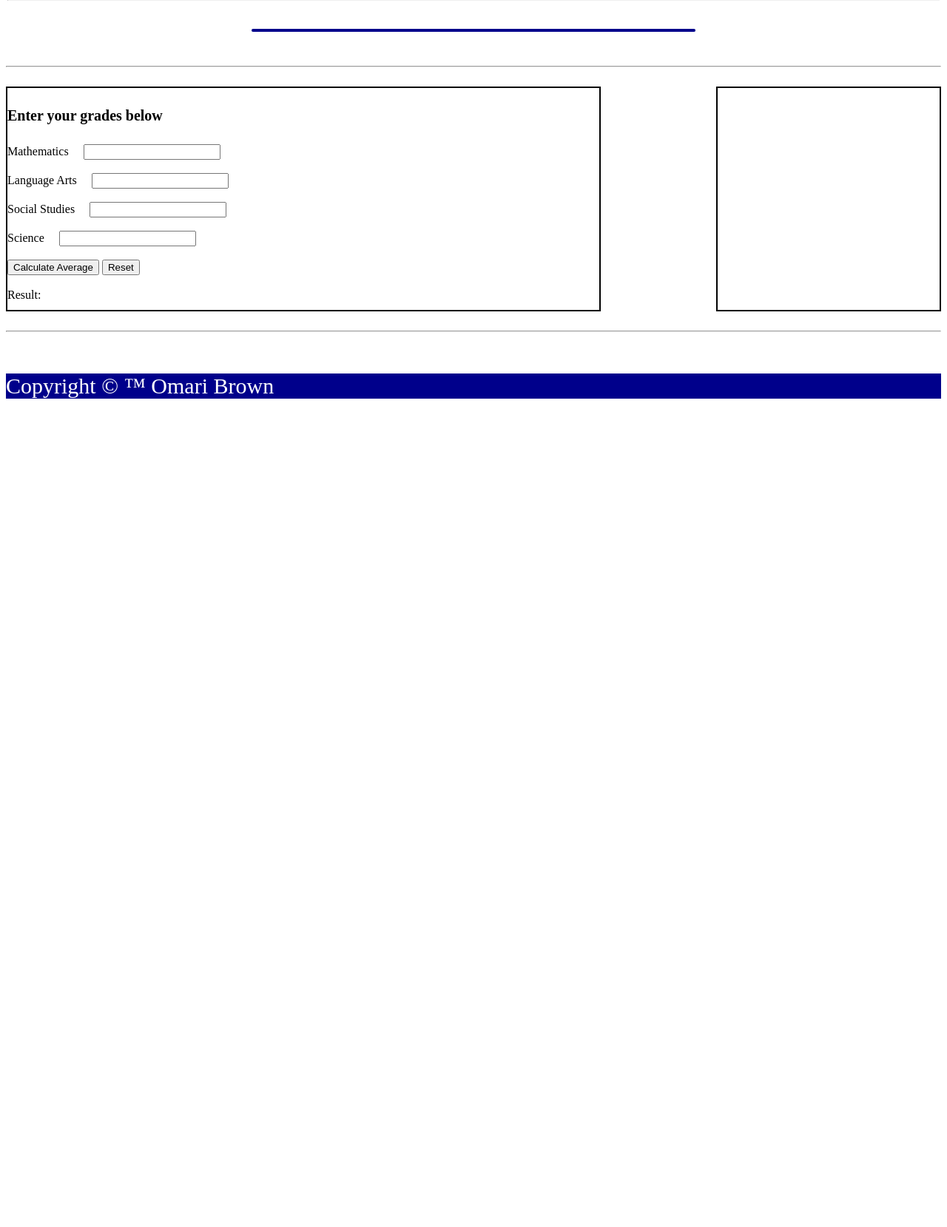
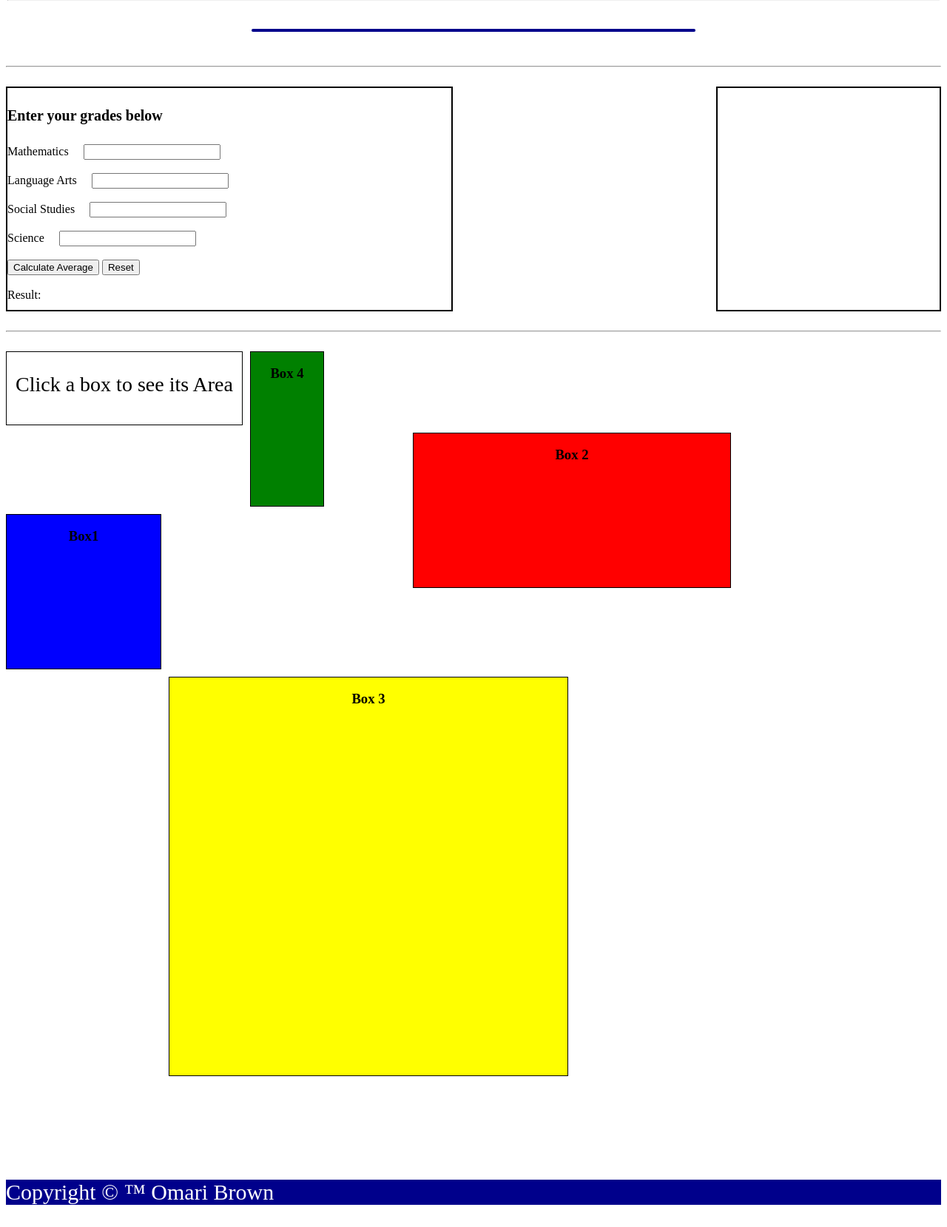
Before and after one commit to Omari-Brown/practice, a PHP site: page /schoolinfo.html in a window 1280 px wide. Shown: the part 680-2339 px from the top of the page at 74% size. Before the commit the page ends 1219 px from the top, so only its background shows below. Run offline with PHP 8.4, Linux system fonts and the light colour scheme.

Commit message:
Completed

```diff
--- a/schoolinfo.html
+++ b/schoolinfo.html
@@ -95,14 +95,27 @@
 
             </div>
             <div class="spacefiller">
-
             </div>
         </div>
         <br>
         <hr>
         <br>
         <div id ="area" class= grid-container>
-
+            <div id="box1">
+                <h3>Box1</h3>
+            </div>
+            <div id="box2">
+                <h3>Box 2</h3>
+            </div>
+            <div id="box3">
+                <h3>Box 3</h3>
+            </div>
+            <div id="box4">
+                <h3>Box 4</h3>
+            </div>
+            <div id="box5">
+                <p>Click a box to see its Area</p>
+            </div>
         </div>
     </body>
     <footer>
--- a/schoolinfo.js
+++ b/schoolinfo.js
@@ -1,4 +1,29 @@
 "use strict";
+
+class Rectangle
+{
+    constructor (width, height)
+    {
+        this.height = height;
+        this.width = width;
+    }
+    getWidth()
+    {
+        return this.width;
+    }
+    getHeight()
+    {
+        return this.height;
+    }
+    calcArea()
+    {
+        return this.width * this.height;
+    }
+    details()
+    {
+        return `The area of the rectangle is: ` + this.calcArea();
+    }
+}
 
 function validateGradeForm()
 {
@@ -9,19 +34,19 @@ function validateGradeForm()
     let b = myform.elements["lang"].value;
     let c = myform.elements["social"].value;
     let d = myform.elements["science"].value;
-    if (a < 0 || a > 100)
+    if (a < 0 || a > 100 || a == "")
     {
       alert("Valid mathematics grade must be submitted.");
       return false;
-    } else if (b < 0 || b > 100)
+    } else if (b < 0 || b > 100 || b == "")
     {
       alert("Valid language grade must be submitted.");
       return false;
-    } else if (c < 0 || c > 100)
+    } else if (c < 0 || c > 100 || c == "")
     {
       alert("Valid social Studies grade must be submitted.");
       return false;
-    } else if (d < 0 || d > 100)
+    } else if (d < 0 || d > 100 || d == "")
     {
       alert("Valid sience grade must be submitted.");
       return false;
@@ -128,4 +153,25 @@ window.onload = function ()
         document.getElementById("science").innerText = "";
         document.getElementById("average_comment").innerText = "";
     }
+    let area  = document.getElementById("area");
+    console.log(area);
+    var boxes = area.getElementsByTagName("div");
+    console.log(boxes);
+    Array.from(boxes).forEach(function (element)
+    {
+        element.addEventListener("click", function ()
+        {
+            console.log("Width is :", element.offsetWidth);
+            console.log("Width is :", element.offsetHeight);
+            //console.log("Height is :", element.clientWidth);
+            //console.log("Height is :", element.clientHeight);
+            console.log("Creating rectangle")
+            var rect = new Rectangle(element.offsetWidth, element.offsetHeight);
+            console.log(rect)
+            var areamessage = document.createElement("p");
+            areamessage = rect.details();
+            console.log(areamessage)
+            element.append(areamessage);
+        });
+    });
 }
--- a/schoolinfostyle.css
+++ b/schoolinfostyle.css
@@ -61,7 +61,7 @@ span
 #grade
 {
     float: left;
-    width: 800px;
+    width: 600px;
     height: 300px;
     border: 2px solid black;
 }
@@ -77,3 +77,50 @@ span
 {
     clear: both;
 }
+#area
+{
+    display: grid;
+    grid-template-columns: repeat(10, 100px);
+    grid-template-rows: repeat(10, 100px);
+    grid-gap: 10px;
+}
+#box1
+{
+    grid-column: 1/3;
+    grid-row: 3/5;
+    border: 1px solid black;
+    background-color: blue;
+    text-align: center;
+}
+#box2
+{
+    grid-column: 6/10;
+    grid-row: 2/4;
+    border: 1px solid black;
+    background-color:red;
+    text-align: center
+}
+#box3
+{
+    grid-column: 3/8;
+    grid-row: 5/10;
+    border: 1px solid black;
+    background-color: yellow;
+    text-align: center
+}
+#box4
+{
+    grid-column: 4;
+    grid-row: 1 / 3;
+    border: 1px solid black;
+    background-color: green;
+    text-align: center
+}
+#box5
+{
+    grid-column: 1/4;
+    grid-row: 1;
+    border: 1px solid black;
+    text-align: center;
+    font-size: 28px;
+}
```
